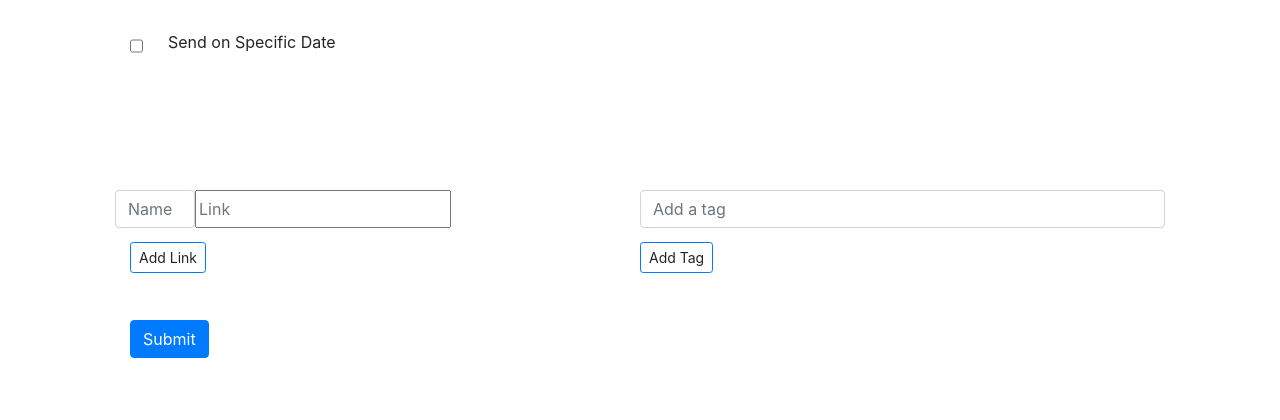
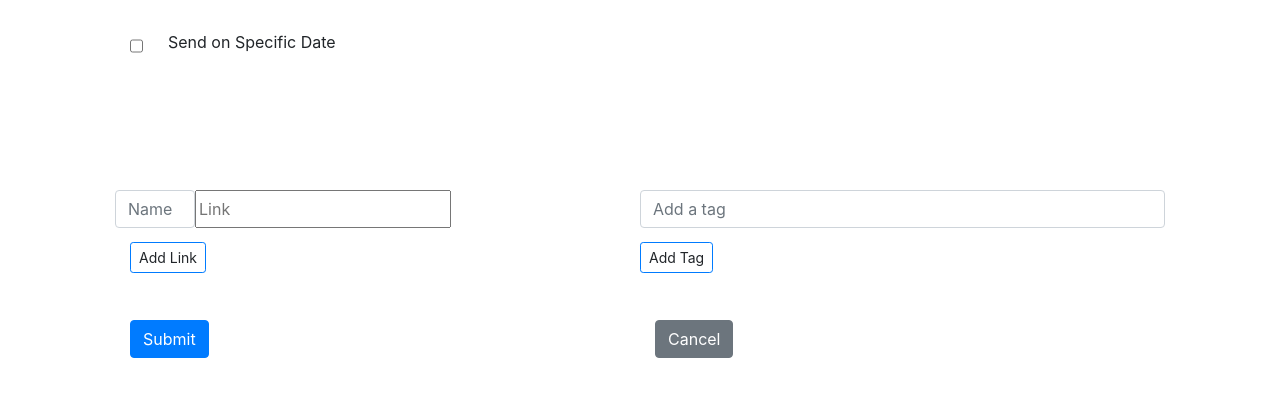
Before and after one commit to mozilla-it/newbie-bot, a Flask app: template templates/message_edit.html in a window 1280 px wide. Shown: the part 234-654 px from the top of the page. Run offline with Flask 2, Linux system fonts and the light colour scheme; the template is opened without the code that fills it, so the values that code supplies are empty; parts of the project's set-up code (start-up, migrations or seed data) failed here and were passed over; some libraries are stand-ins or nearby versions.

Commit message:
added cancel button

```diff
--- a/templates/message_form.html
+++ b/templates/message_form.html
@@ -130,5 +130,12 @@
         </div>
 
     </div>
-    <p><input type="submit" class="btn btn-primary moz-drop" value="Submit" data-toggle="collapse" data-target="#collapseExample"></p>
+    <div class="row centered">
+        <div class="col-md-6">
+            <input type="submit" class="btn btn-primary moz-drop" value="Submit" data-toggle="collapse" data-target="#collapseExample">
+        </div>
+        <div class="col-md-6">
+            <a href="/addMessage" class="btn btn-secondary moz-drop">Cancel</a>
+        </div>
+    </div>
 </form>
```
